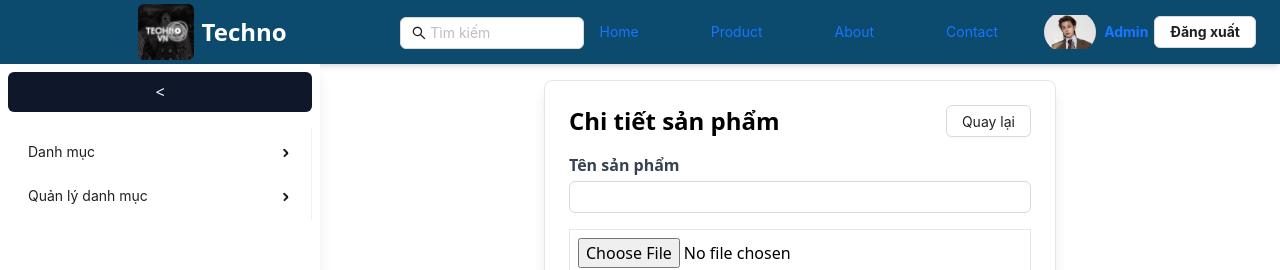
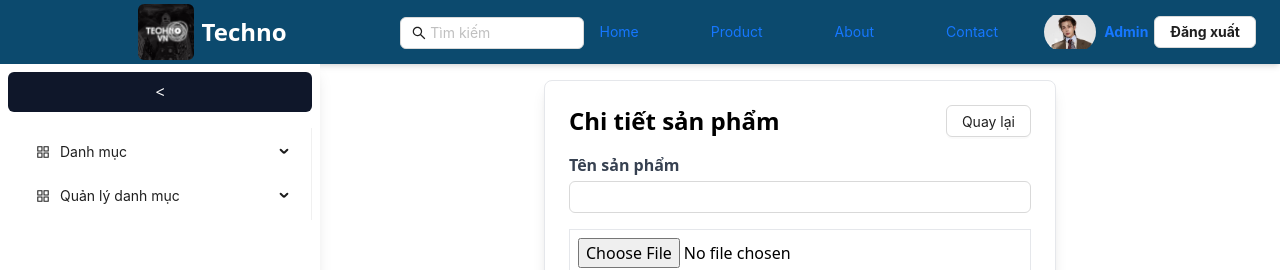
Before and after one commit to DanBuii23/react-ts-base, a React (Vite) app: page /categories/1/products/1 in a window 1280 px wide. Shown: the top 270 px of the page. Built offline with nearby package versions, Linux system fonts and the light colour scheme; data requests are answered from the project's data file; sample sign-in values are in the browser's storage.

Commit message:
sửa CRUD

```diff
--- a/db.json
+++ b/db.json
@@ -149,21 +149,16 @@
           "image": "blob:http://localhost:3000/f1c9e505-26f8-467f-9c9c-a50744e7b20d"
         },
         {
-          "id": 1739948042773,
-          "alt": "Logitech G102",
-          "image": "blob:http://localhost:3000/704b298d-582f-4430-acca-586f5740576f"
-        },
-        {
           "id": 1739948137629,
           "alt": "Logitech G304",
           "image": "blob:http://localhost:3000/4368b6d0-439a-4165-8b85-f9d3ba6097b1"
+        },
+        {
+          "id": 1739949244617,
+          "alt": "Logitech G102",
+          "image": "blob:http://localhost:3000/87a77cb5-ba4e-4d84-a6bd-eb3f2ff18194"
         }
       ]
-    },
-    {
-      "id": "1739943213048",
-      "name": "PC",
-      "products": []
     }
   ]
 }
--- a/src/components/organisms/Sidebar/index.tsx
+++ b/src/components/organisms/Sidebar/index.tsx
@@ -3,15 +3,17 @@ import { Menu, Modal, Select, message } from 'antd'
 import { Link } from 'react-router-dom'
 import { useCategory } from '../../../contexts/CategoryContext'
 import MInput from '../../atoms/MInput'
+import { AppstoreOutlined } from '@ant-design/icons'
 
 export default function Sidebar() {
   const [collapsed, setCollapsed] = useState(false)
   const { categories, addCategory, updateCategory, deleteCategory } = useCategory()
 
   const [isModalOpen, setIsModalOpen] = useState(false)
-  const [modalType, setModalType] = useState<'add' | 'edit' | 'delete' | null>(null)
+  const [modalType, setModalType] = useState<'add' | 'update' | 'delete' | null>(null)
   const [categoryName, setCategoryName] = useState('')
   const [selectedCategoryId, setSelectedCategoryId] = useState<string | null>(null)
+  const [openKeys, setOpenKeys] = useState<string[]>([]) // State để mở/đóng submenu
 
   const openModal = (type: 'add' | 'edit' | 'delete') => {
     setModalType(type)
@@ -22,7 +24,7 @@ export default function Sidebar() {
     if (modalType === 'add' && categoryName) {
       addCategory(categoryName)
       message.success('Thêm danh mục thành công')
-    } else if (modalType === 'edit' && selectedCategoryId && categoryName) {
+    } else if (modalType === 'update' && selectedCategoryId && categoryName) {
       updateCategory(selectedCategoryId, categoryName)
       message.success('Cập nhật danh mục thành công')
     } else if (modalType === 'delete' && selectedCategoryId) {
@@ -34,35 +36,9 @@ export default function Sidebar() {
     setSelectedCategoryId(null)
   }
 
-  const menuItems = [
-    {
-      key: 'categories',
-      label: 'Danh mục',
-      children: categories.map((cat) => ({
-        key: cat.id,
-        label: <Link to={`/categories/${cat.id}`}>{cat.name}</Link>
-      }))
-    },
-    {
-      key: 'manage',
-      label: 'Quản lý danh mục',
-      children: [
-        { key: 'add', label: 'Thêm danh mục', onClick: () => openModal('add') },
-        {
-          key: 'edit',
-          label: 'Sửa danh mục',
-          onClick: () => openModal('edit'),
-          disabled: categories.length === 0
-        },
-        {
-          key: 'delete',
-          label: 'Xóa danh mục',
-          onClick: () => openModal('delete'),
-          disabled: categories.length === 0
-        }
-      ]
-    }
-  ]
+  const toggleSubMenu = (key: string) => {
+    setOpenKeys((prevKeys) => (prevKeys.includes(key) ? prevKeys.filter((k) => k !== key) : [...prevKeys, key]))
+  }
 
   return (
     <div className='flex'>
@@ -70,11 +46,41 @@ export default function Sidebar() {
         <button className='mb-4 p-2 w-full bg-slate-900 text-white rounded-md' onClick={() => setCollapsed(!collapsed)}>
           {collapsed ? '>' : '<'}
         </button>
-        <Menu mode='vertical' theme='light' items={menuItems} />
+        <Menu mode='inline' theme='light' openKeys={openKeys} onOpenChange={setOpenKeys}>
+          <Menu.SubMenu
+            key='categories'
+            title='Danh mục'
+            icon={<AppstoreOutlined />}
+            onTitleClick={() => toggleSubMenu('categories')}
+          >
+            {categories.map((cat) => (
+              <Menu.Item key={cat.id}>
+                <Link to={`/categories/${cat.id}`}>{cat.name}</Link>
+              </Menu.Item>
+            ))}
+          </Menu.SubMenu>
+
+          <Menu.SubMenu
+            key='manage'
+            title='Quản lý danh mục'
+            icon={<AppstoreOutlined />}
+            onTitleClick={() => toggleSubMenu('manage')}
+          >
+            <Menu.Item key='add' onClick={() => openModal('add')}>
+              Thêm danh mục
+            </Menu.Item>
+            <Menu.Item key='edit' onClick={() => openModal('edit')} disabled={categories.length === 0}>
+              Sửa danh mục
+            </Menu.Item>
+            <Menu.Item key='delete' onClick={() => openModal('delete')} disabled={categories.length === 0}>
+              Xóa danh mục
+            </Menu.Item>
+          </Menu.SubMenu>
+        </Menu>
       </div>
 
       <Modal
-        title={modalType === 'add' ? 'Thêm danh mục' : modalType === 'edit' ? 'Sửa danh mục' : 'Xóa danh mục'}
+        title={modalType === 'add' ? 'Thêm danh mục' : modalType === 'update' ? 'Sửa danh mục' : 'Xóa danh mục'}
         open={isModalOpen}
         onOk={handleOk}
         onCancel={() => setIsModalOpen(false)}
@@ -83,7 +89,7 @@ export default function Sidebar() {
           <MInput label='Tên danh mục' value={categoryName} onChange={(e) => setCategoryName(e.target.value)} />
         )}
 
-        {(modalType === 'edit' || modalType === 'delete') && (
+        {(modalType === 'update' || modalType === 'delete') && (
           <Select
             placeholder='Chọn danh mục'
             className='w-full mb-2'
@@ -97,7 +103,7 @@ export default function Sidebar() {
           </Select>
         )}
 
-        {modalType === 'edit' && (
+        {modalType === 'update' && (
           <MInput label='Tên mới' value={categoryName} onChange={(e) => setCategoryName(e.target.value)} />
         )}
       </Modal>
```
